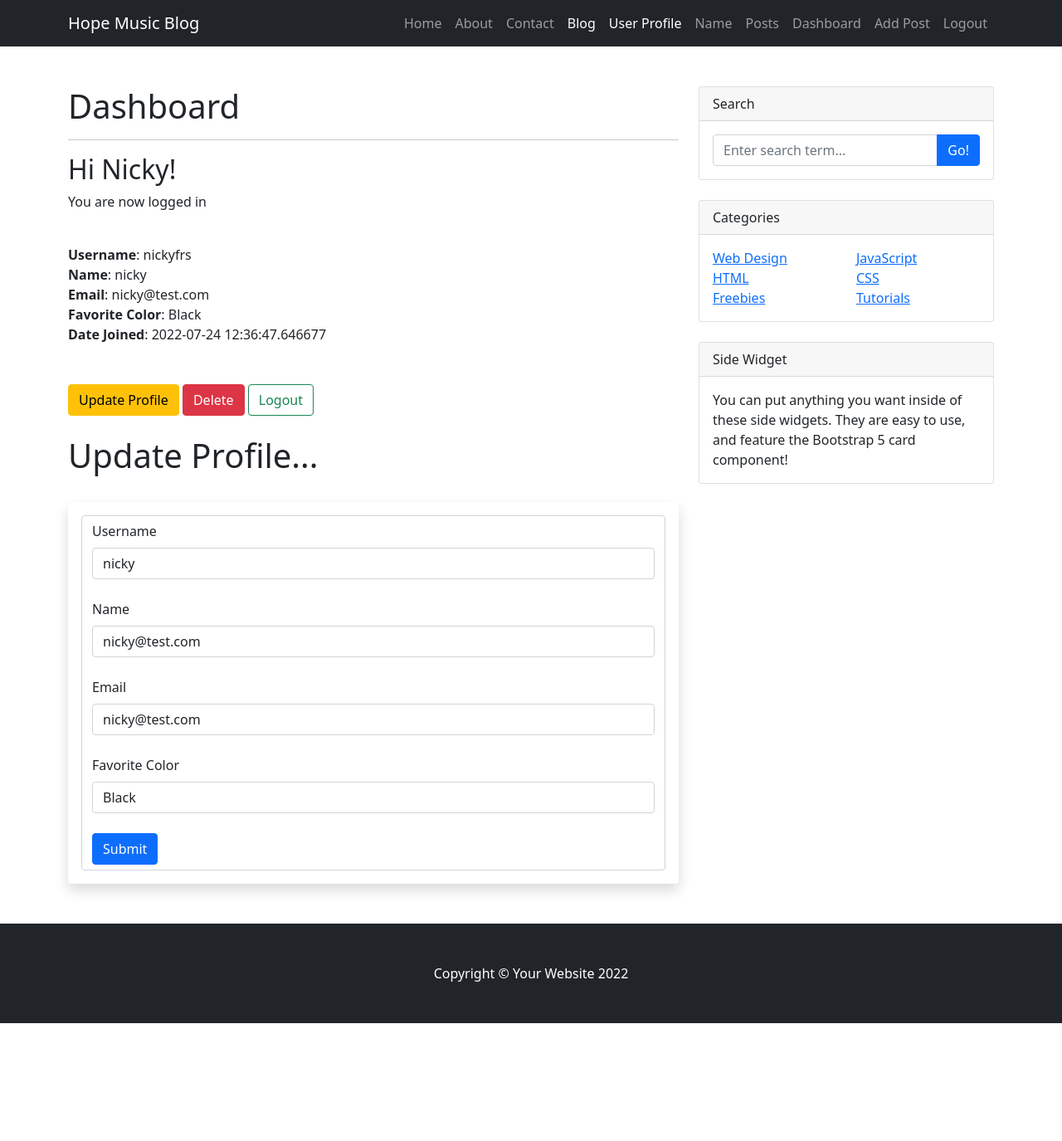
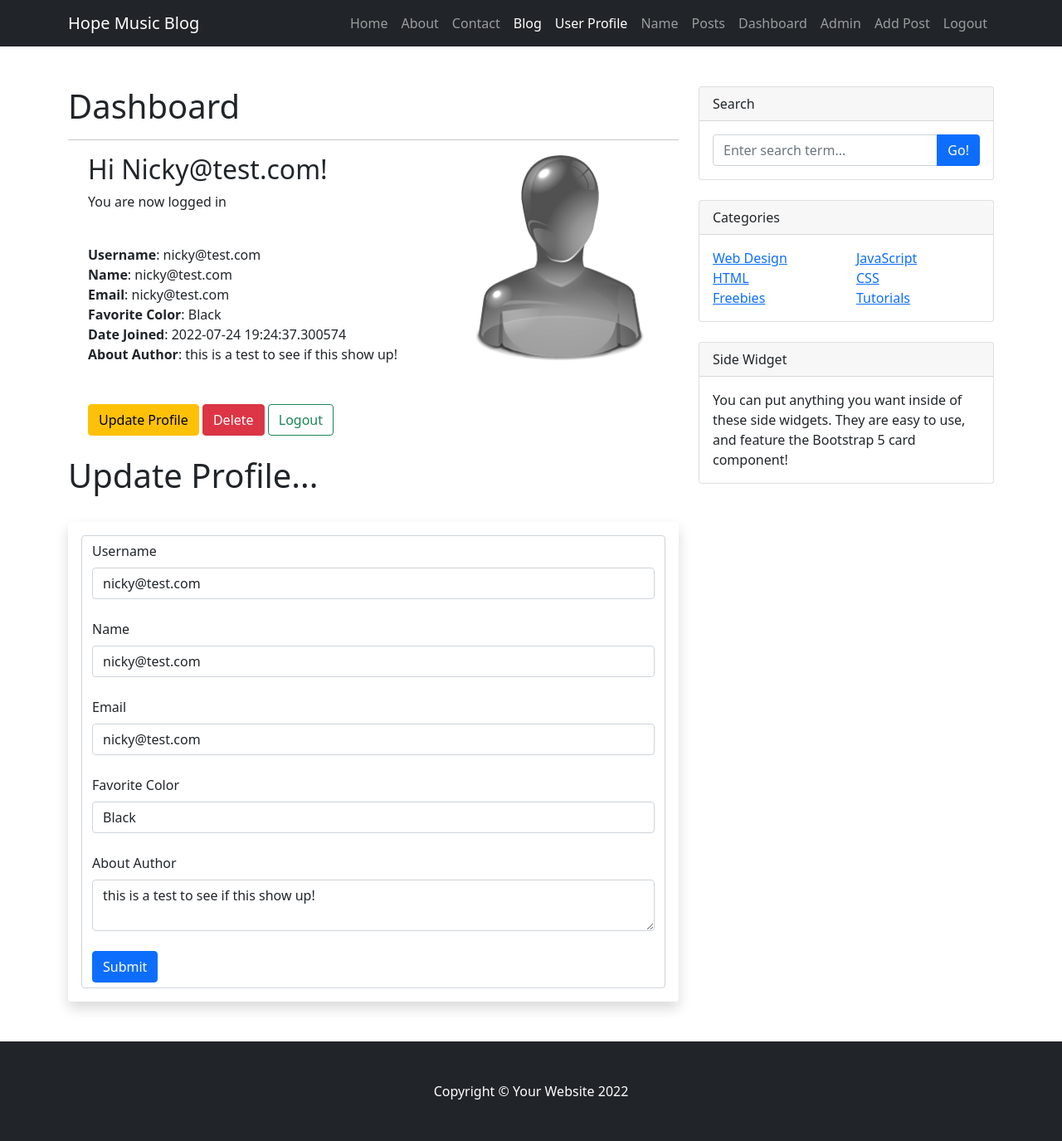
Before and after one commit to NickyFrs/MP3-HMABLOG, a Flask app: page /dashboard in a window 1280 px wide. Shown: the whole page at 83% size. Before the commit the page ends 1233 px from the top, so only its background shows below. Run offline with Flask 2, Linux system fonts and the light colour scheme; a user stored in the database is signed in; some libraries are stand-ins or nearby versions.

Commit message:
worked on the dashboard added a default profile picture. added section about the author description.

```diff
--- a/app.py
+++ b/app.py
@@ -35,6 +35,7 @@ class Users(db.Model, UserMixin):
     name = db.Column(db.String(50), nullable=False)
     email = db.Column(db.String(100), unique=True, nullable=False)
     favorite_color = db.Column(db.String(120))
+    about_author = db.Column(db.Text(500), nullable=True)
     data_added = db.Column(db.DateTime(), default=datetime.utcnow)
 
     # Manny posts to an user
@@ -86,6 +87,7 @@ class UserForm(FlaskForm):
     name = StringField("Name", validators=[DataRequired()])
     email = StringField("Email", validators=[DataRequired(), Email()])
     favorite_color = StringField("Favorite Color")
+    about_author = TextAreaField("About Author")
     password_hash = PasswordField('Password',
                                   validators=[DataRequired(), EqualTo('password_hash2', message='Password most match')])
     password_hash2 = PasswordField('Confirm Password', validators=[DataRequired()])
@@ -126,6 +128,17 @@ def user(name):
 
 
 # ADMIN PAGE
+@app.route('/admin')
+@login_required
+def admin():
+    id = current_user.id
+
+    if id == 1:
+        return render_template('admin.html')
+    else:
+        flash('Sorry only administrators have access to this page', 'warning')
+        return redirect(url_for('dashboard'))
+
 
 # Pass variable to an extended file
 #@app.context_processor  # context_processor will pass a variable for any {% extends 'file.html' %}
@@ -195,6 +208,7 @@ def dashboard():
         name_to_update.name = request.form['name']
         name_to_update.email = request.form['email']
         name_to_update.favorite_color = request.form['favorite_color']
+        name_to_update.about_author = request.form['about_author']
         name_to_update.username = request.form['username']
         try:
             db.session.commit()
@@ -256,7 +270,7 @@ def edit_post(id):
             return render_template('edit_post.html', form=form)
 
         else:
-            flash(' You are not authorize to edit this post!')
+            flash(' You are not authorize to edit this post!', 'danger')
             posts = Posts.query.order_by(Posts.date_posted)  # Query DB again
             return render_template('posts.html', posts=posts)  # and redirect to the posts page
 
@@ -336,7 +350,7 @@ def add_user():
         form.favorite_color.data = ''
         form.password_hash = ''
 
-        flash('User Added Successfully')
+        flash('User Added Successfully', 'success')
 
     our_users = Users.query.order_by(Users.data_added)
     return render_template('add_user.html', form=form, name=name, our_users=our_users)
@@ -353,11 +367,12 @@ def update(id):
         name_to_update.name = request.form['name']
         name_to_update.email = request.form['email']
         name_to_update.favorite_color = request.form['favorite_color']
+        name_to_update.about_author = request.form['about_author']
         name_to_update.username = request.form['username']
         try:
             db.session.commit()
-            flash('User updated successfully')
-            return render_template('update.html', form=form, name_to_update=name_to_update)
+            flash('User updated successfully', 'success')
+            return render_template('dashboard.html', form=form, name_to_update=name_to_update)
         except:
             flash('Error... Looks like there was a problem. Try again.')
             return render_template('update.html', form=form, name_to_update=name_to_update)
--- a/templates/dashboard.html
+++ b/templates/dashboard.html
@@ -3,6 +3,9 @@
 {% block content %}
    <h1>Dashboard</h1>
    <hr>
+    <div class="container">
+        <div class="row">
+            <div class="col-8">
                <h2>Hi {{ current_user.name|capitalize }}!</h2>
                <p>You are now logged in</p>
                <br/>
@@ -12,12 +15,20 @@
                 <strong>Email</strong>: {{ current_user.email }}<br/>
                 <strong>Favorite Color</strong>: {{ current_user. favorite_color}}<br/>
                 <strong>Date Joined</strong>: {{ current_user.data_added }}<br/>
+                <strong>About Author</strong>: {{ current_user.about_author }}<br/>
 
                 <br/><br/>
                 <a href="{{ url_for('update', id=current_user.id) }}" class="btn btn-warning">Update Profile</a>
                 <a href="{{ url_for('delete', id=current_user.id) }}" class="btn btn-danger">Delete</a>
                 <a href="{{ url_for('logout') }}" class="btn btn-outline-success">Logout</a>
                 <br/><br/>
+            </div>
+            <div class="col-4">
+                <img src="{{ url_for('static', filename='/img/default_pic.png') }}"
+                     alt="default profile picture" align="right" width="250px">
+            </div>
+        </div>
+    </div>
 
     <h1>Update Profile...</h1>
         <br />
@@ -37,7 +48,10 @@
                 <br />
                 {{ form.favorite_color.label(class="form-label") }}
                 {{ form.favorite_color(class="form-control", value=name_to_update.favorite_color) }}
+                <br />
 
+                {{ form.about_author.label(class="form-label") }}
+                <textarea name="about_author" class="form-control">{{ name_to_update.about_author }}</textarea>
                 <br />
                 {{ form.submit(class="btn btn-primary") }}
             </form>
--- a/templates/edit_post.html
+++ b/templates/edit_post.html
@@ -15,8 +15,6 @@
                 <br />
                 {{ form.content.label(class="form-label") }}
                 {{ form.content(class="form-control", rows= "6") }}
-
-
                 <br />
                 {{ form.submit(class="btn btn-primary") }}
                 <a href="{{ url_for('posts') }}" class="btn btn-dark">Back to Blog</a>
--- a/templates/navbar.html
+++ b/templates/navbar.html
@@ -23,8 +23,14 @@
 
                 {% if current_user.is_authenticated %}
                     <li class="nav-item"><a class="nav-link" href="{{ url_for('dashboard') }}">Dashboard</a></li>
+
+                    {% if current_user.id == 1 %}
+                        <li class="nav-item"><a class="nav-link" href="{{ url_for('admin') }}">Admin</a></li>
+                    {% endif %}
+
                     <li class="nav-item"><a class="nav-link" href="{{ url_for('add_post') }}">Add Post</a></li>
                     <li class="nav-item"><a class="nav-link" href="{{ url_for('logout') }}">Logout</a>
+
                 {% else %}
                     </li><li class="nav-item"><a class="nav-link" href="{{ url_for('add_user') }}">Register</a></li>
                     <li class="nav-item"><a class="nav-link" href="{{ url_for('login') }}">Login</a>
--- a/templates/post.html
+++ b/templates/post.html
@@ -7,6 +7,10 @@
         <small>by: {{ post.blogger.name }} | on: {{ post.date_posted }}</small><br/>
         <small></small><br/>
         {{ post.content|safe }}<br/><br/>
+    {% if post.blogger.about_author %}
+        About the blogger: {{ post.blogger.about_author }}
+    {% endif %}
+    <br/><br/>
         <a href="{{ url_for('posts') }}" class="btn btn-dark">Back to Blog</a>
 
     {% if post.blogger_id == current_user.id %}
--- a/templates/posts.html
+++ b/templates/posts.html
@@ -8,7 +8,10 @@
         <small>by: {{ post.blogger.name }} | on: {{ post.date_posted }}</small><br/>
         <small></small><br/>
         {{ post.content|safe }}<br/>
-        <br/>
+        {% if post.blogger.about_author %}
+            About the blogger: {{ post.blogger.about_author }}
+        {% endif %}
+        <br/><br/>
         <a href="{{ url_for('post', id=post.id) }}" class="btn btn-dark">View post</a>
 
         {% if post.blogger_id == current_user.id %}
```
Also changed, not shown: templates/search.html (+11 -5 lines), templates/update.html (+6 -3 lines), hopedb.db, static/img/default_pic.png (added). Lines whose indentation alone changed are shown as unchanged.
